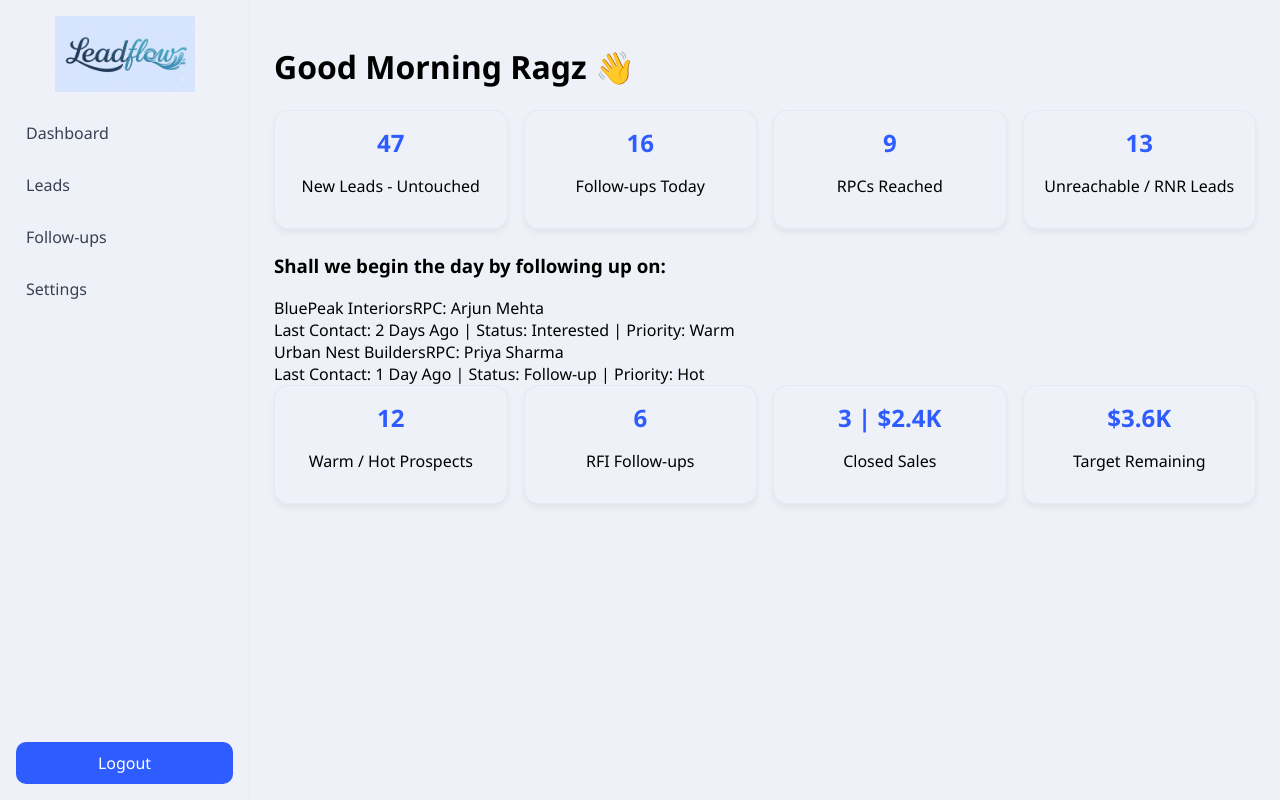
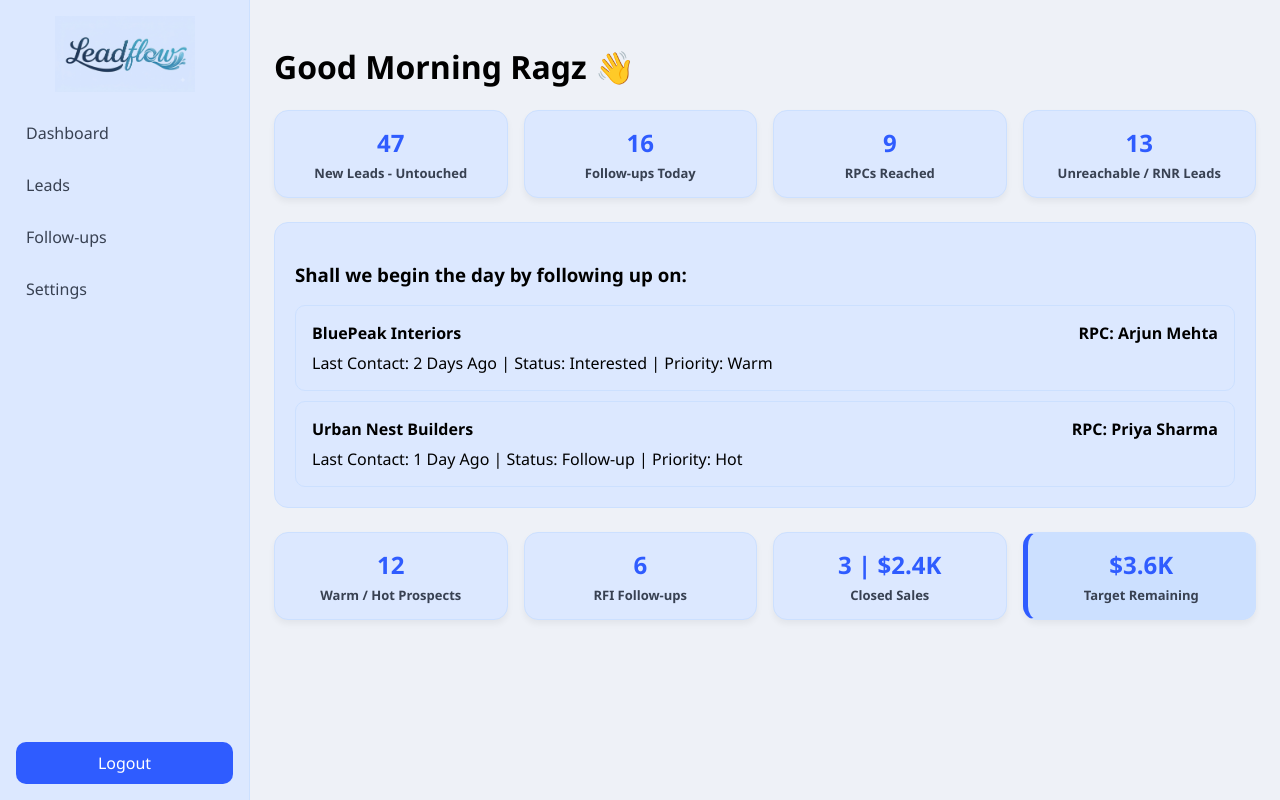
Before and after one commit to stirr3dz3phyr-ship-it/LeadFlow-WarMachine, a React (Vite) app: page / in a window 1280 px wide. Built offline with nearby package versions, Linux system fonts and the light colour scheme.

Commit message:
Update styles.css

```diff
--- a/src/styles.css
+++ b/src/styles.css
@@ -12,19 +12,19 @@ html, body {
   overflow: hidden; background: #eef1f7;
 }
 
-/* SIDEBAR - Background set to #eef1f7 */
+/* SIDEBAR - Background set to #dce8ff */
 .sidebar {
   width: 250px; min-width: 250px; height: 100vh;
   display: flex; flex-direction: column;
-  background: #eef1f7;
-  border-right: 1px solid #e5e9f2; padding: 16px;
+  background: #dce8ff;
+  border-right: 1px solid #cce0ff; padding: 16px;
 }
 
 .logo-img { width: 140px; height: auto; margin: 0 auto; display: block; }
 
 .nav-block { flex: 1; display: flex; flex-direction: column; gap: 10px; margin-top: 20px; }
 .nav-item { padding: 10px; border-radius: 8px; cursor: pointer; color: #384152; }
-.nav-item:hover { background: #dce8ff; }
+.nav-item:hover { background: #cce0ff; }
 .logout {
   margin-top: auto; padding: 10px; text-align: center;
   background: #2f5cff; color: white; border-radius: 10px; cursor: pointer;
@@ -35,12 +35,24 @@ html, body {
 
 .kpi-row { display: grid; grid-template-columns: repeat(4, 1fr); gap: 16px; margin-bottom: 24px; }
 
-/* KPI CARDS - Background set to #eef1f7 */
+/* KPI CARDS - Background set to #dce8ff */
 .kpi-card {
-  background: #eef1f7;
+  background: #dce8ff;
   border-radius: 14px; padding: 15px;
   display: flex; flex-direction: column; justify-content: center; align-items: center;
-  border: 1px solid #e5e9f2; box-shadow: 0 4px 6px rgba(0,0,0,0.05);
+  border: 1px solid #cce0ff; box-shadow: 0 4px 6px rgba(0,0,0,0.05);
 }
 .kpi-card h1 { margin: 0; font-size: 24px; color: #2f5cff; }
-.kpi-
+.kpi-card p { margin: 5px 0 0 0; font-size: 13px; font-weight: 600; color: #384152; }
+
+/* WORKSPACE - Background set to #dce8ff */
+.workspace {
+  background: #dce8ff;
+  border: 1px solid #cce0ff;
+  border-radius: 14px; padding: 20px; margin-bottom: 24px;
+}
+
+.followup-list { display: flex; flex-direction: column; gap: 10px; }
+.lead-card { background: #dce8ff; border: 1px solid #cce0ff; border-radius: 10px; padding: 16px; }
+.lead-top { display: flex; justify-content: space-between; font-weight: bold; margin-bottom: 8px; }
+.special-card { border-left: 5px solid #2f5cff; background: #cce0ff; }
```
